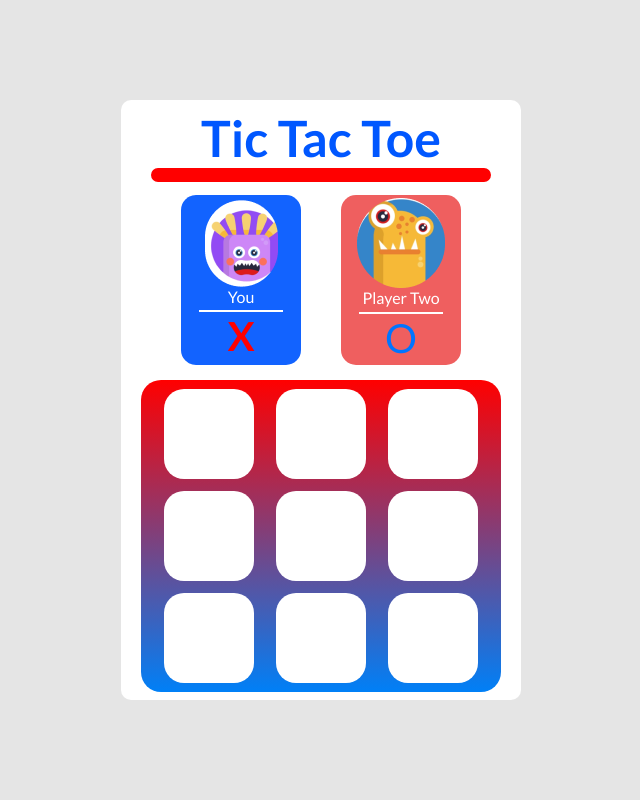
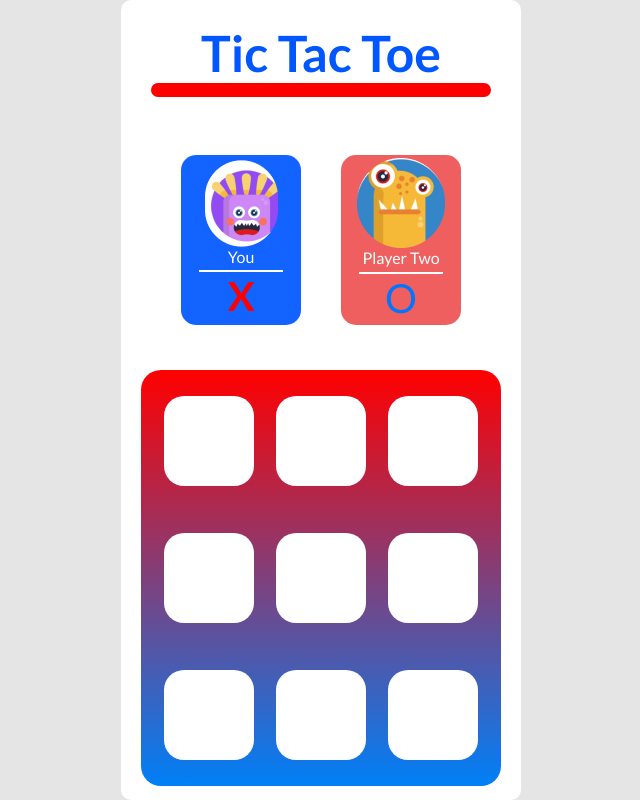
Before and after one commit to Xurshidbek3344/Xurshidbek4433, a plain HTML site: page index.html in a window 1280 px wide. Shown: the whole page, without its empty margins (319-959 px from the left). Drawn offline with Linux system fonts and the light colour scheme.

Commit message:
Height o'zgartirildi

```diff
--- a/style.css
+++ b/style.css
@@ -25,7 +25,7 @@ body {
 }
 .grid {
   width: 40rem;
-  height: 60rem;
+  height: 100vh;
   background-color: #ffff;
   border-radius: 1rem;
 }
```
